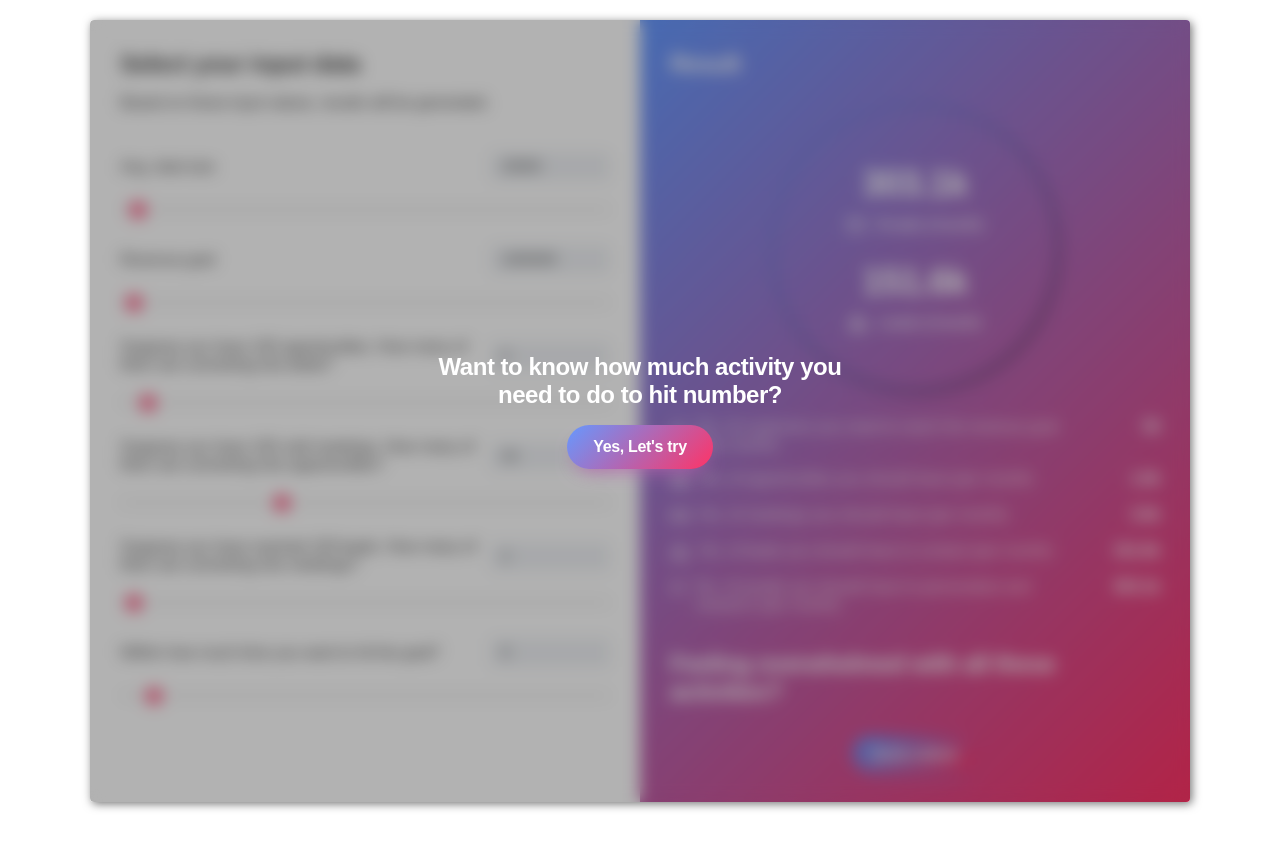
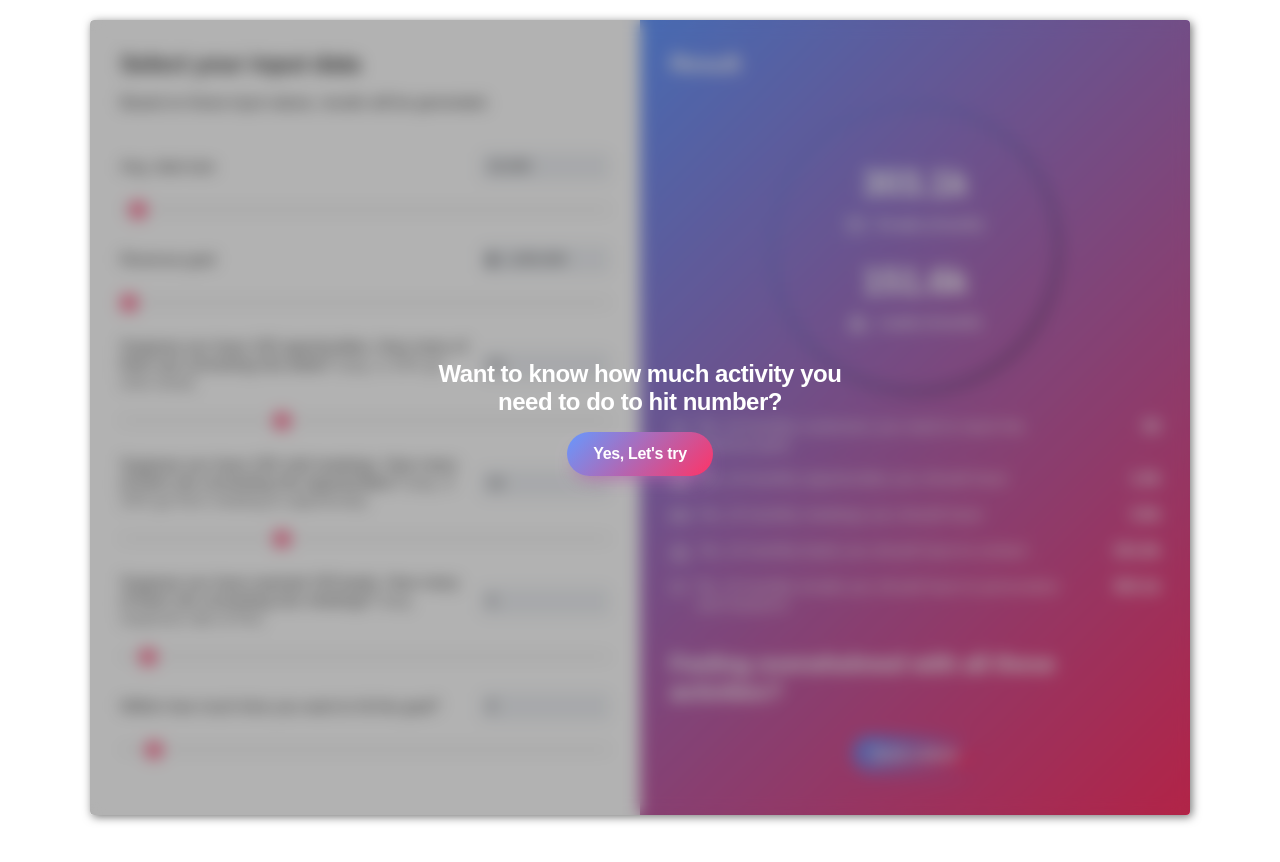
Before and after one commit to DebjitPramanick/Oneshot-Activity-Calculator, a React (Create React App) app: page / in a window 1280 px wide. Shown: the top 862 px of the page. Built offline with nearby package versions, Linux system fonts and the light colour scheme.

Commit message:
Feat: New changes

```diff
--- a/src/components/Calculator/InputView/index.tsx
+++ b/src/components/Calculator/InputView/index.tsx
@@ -32,8 +32,10 @@ const InputView: React.FC<PropsType> = ({
                 <SliderInput
                     key={input.id}
                     label={getInputLabel(input.name, input.label)}
+                    name={input.name}
                     val={input.val}
                     onChange={(val) => handleFieldVal(input.id, val)}
+                    type={input.type}
                     max={input.max}
                     min={input.min} />
             ))}
--- a/src/components/Calculator/data/input.ts
+++ b/src/components/Calculator/data/input.ts
@@ -11,17 +11,17 @@ const inputs = [
     {
         id: 2,
         label: 'Revenue goal',
-        name: 'revGoal',
+        name: 'revenueGoal',
         val: 1000000,
         type: 'number',
         min: 1,
-        max: 100000000
+        max: 1000000000
     },
     {
         id: 3,
         label: 'Suppose you have 100 opportunities. How many of them are converting into deals?',
         name: 'opp_deal',
-        val: 5,
+        val: 33,
         type: 'percentage',
         min: 1,
         max: 100
@@ -39,7 +39,7 @@ const inputs = [
         id: 5,
         label: 'Suppose you have reached 100 leads. How many of them are converting into meetings?',
         name: 'leads_meet',
-        val: 2,
+        val: 5,
         type: 'percentage',
         min: 1,
         max: 100
--- a/src/components/Calculator/data/labels.ts
+++ b/src/components/Calculator/data/labels.ts
@@ -10,7 +10,7 @@ const labelsData = {
         heading_label: 'Select your input data',
         subheading_label: 'Based on these input values, results will be generated.',
         deal_label: 'Avg. deal size',
-        revGoal_label: 'Revenue goal',
+        revenueGoal_label: 'Revenue goal',
         opp_deal_label: 'Suppose you have 100 opportunities. How many of them are converting into deals?',
         meet_opp_label: 'Suppose you have 100 cold meetings. How many of them are converting into opportunities?',
         leads_meet_label: 'Suppose you have reached 100 leads. How many of them are converting into meetings?',
--- a/src/components/Calculator/data/output.ts
+++ b/src/components/Calculator/data/output.ts
@@ -2,31 +2,31 @@ const outputs = [
     {
         id: 'customers__count',
         name: 'customers',
-        label: 'No. of customers you need to reach the revenue goal (per month): ',
+        label: 'No. of monthly customers you need to reach the revenue goal: ',
         val: 50,
     },
     {
         id: 'opportunities__count',
         name: 'opportunities',
-        label: 'No. of opportunities you should have (per month): ',
+        label: 'No. of monthly opportunities you should have: ',
         val: 1000,
     },
     {
         id: 'meetings__count',
         name: 'meetings',
-        label: 'No. of meetings you should have (per month): ',
+        label: 'No. of monthly meetings you should have: ',
         val: 3031,
     },
     {
         id: 'leads__count',
         name: 'leads',
-        label: 'No. of leads you should have to contact (per month): ',
+        label: 'No. of monthly leads you should have to contact: ',
         val: 151550
     },
     {
         id: 'emails__count',
         name: 'emails',
-        label: 'No. of emails you should have to personalize and research (per month): ',
+        label: 'No. of monthly emails you should have to personalize and research: ',
         val: 303100
     }
 ]
--- a/src/components/Calculator/index.tsx
+++ b/src/components/Calculator/index.tsx
@@ -2,7 +2,7 @@ import { useState, useEffect } from 'react'
 import { ActionsContainer, BlurOverlay, CaculatorContainer } from './styles'
 import INPUT from './data/input';
 import OUTPUT from './data/output'
-import { calculateResultHelper } from '../../helpers/calculator.helper'
+import { calculateResultHelper, formatToNumber } from '../../helpers/calculator.helper'
 import OutputView from './OuputView'
 import InputView from './InputView'
 import { SubHeading } from '../../styles/Typography'
@@ -48,8 +48,8 @@ const Calculator = () => {
             if (shoulReload) setLoading(true)
             let [dealsize, revenueGoal, dealCnvRate, oppCnvRate, leadsCnvRate, months] = inputData;
             const data = {
-                deals: dealsize.val,
-                revenueGoal: revenueGoal.val,
+                deals: formatToNumber(dealsize.val),
+                revenueGoal: formatToNumber(revenueGoal.val),
                 dealCnvRate: dealCnvRate.val,
                 oppCnvRate: oppCnvRate.val,
                 leadsCnvRate: leadsCnvRate.val,
--- a/src/components/Form/SliderInput.tsx
+++ b/src/components/Form/SliderInput.tsx
@@ -1,37 +1,56 @@
 import React from 'react'
 import { Text } from '../../styles/Typography'
-import { CustomInput, InputContainer, LabelFlex, RangeSlider } from './styles'
-
+import { Input, InputContainer, InputFieldContainer, LabelFlex, RangeSlider } from './styles'
+import { addCommaToNumber, isValidInput, formatToNumber, getBracketLabel } from '../../helpers/calculator.helper'
+import { getInputIcon } from '../../helpers/icons.helper'
 interface PropsType {
     label: string,
+    name?: string,
     val: any,
     onChange: (val: any) => void,
     min?: number,
-    max?: number
+    max?: number,
+    type?: 'percentage' | 'number'
 }
 
 const SliderInput: React.FC<PropsType> = ({
     label,
+    name = '',
     val,
     onChange,
     min = 1,
-    max = 10000000
+    max = 10000000,
+    type = 'number'
 }) => {
 
     const changeHandler = (e: any) => {
         let value = e.target.value;
-        if(value > max) value = max;
-        if(value < min) value = min;
-        onChange(Number(value))
+        if (!isValidInput(value)) return;
+        value = formatToNumber(value)
+        if (value > max) value = max;
+        if (value < min) value = min;
+        value = addCommaToNumber(value)
+        onChange(value)
     }
 
     return (
         <InputContainer>
             <LabelFlex>
-                <Text>{label}</Text>
-                <CustomInput value={val} onChange={changeHandler} type="number"/>
+                <Text>
+                    {label}
+                    <span>{type === 'percentage' && ` ${getBracketLabel(name, val)}`}</span>
+                </Text>
+                <InputFieldContainer>
+                    {getInputIcon(name, 16)}
+                    <Input
+                        value={addCommaToNumber(val)}
+                        onChange={changeHandler}
+                        type="text"
+                        style={{padding: '6px 12px 6px 4px'}} />
+                </InputFieldContainer>
+
             </LabelFlex>
-            <RangeSlider type="range" min={min} max={max} value={val} onChange={changeHandler} />
+            <RangeSlider type="range" min={min} max={max} value={formatToNumber(val)} onChange={changeHandler} />
 
         </InputContainer>
     )
--- a/src/components/Form/styles.ts
+++ b/src/components/Form/styles.ts
@@ -15,7 +15,20 @@ export const LabelFlex = styled.div`
     gap: 10px;
 `
 
-export const CustomInput = styled.input`
+export const InputFieldContainer = styled.div`
+    display: flex;
+    align-items: center;
+    gap: 0px;
+    color: ${colors.text};
+    background: ${colors.inputBG};
+    box-sizing: border-box;
+    border-radius: 4px;
+    min-width: 130px;
+    width: 130px;
+    padding-left: 4px;
+`
+
+export const Input = styled.input`
     padding: 6px 12px;
     outline: 0;
     border: 0;
@@ -25,10 +38,10 @@ export const CustomInput = styled.input`
     font-weight: 500;
     font-size: 14px;
     line-height: 17px;
-    width: 120px;
     box-sizing: border-box;
     border-radius: 4px;
     -moz-appearance: textfield;
+    width: calc(100% - 20px);
 
     &::-webkit-outer-spin-button,
     &::-webkit-inner-spin-button {
--- a/src/helpers/calculator.helper.ts
+++ b/src/helpers/calculator.helper.ts
@@ -33,6 +33,31 @@ export const formatNumber = (count: number) => {
 }
 
 export const getMonthlyData = (target: number, months: number) => {
-    let data =  Math.ceil(target/months);
+    let data = Math.ceil(target / months);
     return data;
 }
+
+export const isValidInput = (val: any) => {
+    let pattern = /^[0-9,]*$/g
+    let valid = pattern.test(val)
+    return valid;
+}
+
+export const addCommaToNumber = (num: any) => {
+    let numericVal = num.toString().replace(/[^0-9]/g, "");
+    let result = numericVal.toString().replace(/\B(?=(\d{3})+(?!\d))/g, ",");
+    return result;
+}
+
+export const formatToNumber = (val: any) => {
+    if (typeof val === 'number') return val;
+    let result = val.replaceAll(',', '')
+    result = Number(result)
+    return result;
+}
+
+export const getBracketLabel = (key: string, val: string) => {
+    if(key === 'opp_deal') return `(avg. is ${val}% go onto close)`;
+    else if(key === 'meet_opp') return `(avg. is ${val}% go from meeting to opportunity)`;
+    return `(avg. response rate of ${val}%)`;
+}
--- a/src/helpers/icons.helper.tsx
+++ b/src/helpers/icons.helper.tsx
@@ -3,11 +3,18 @@ import { MdOutlineBusinessCenter } from 'react-icons/md'
 import { MdOutlineLeaderboard } from 'react-icons/md'
 import { FaRegHandshake } from 'react-icons/fa'
 import { AiOutlineMail } from 'react-icons/ai'
+import {BiDollar} from 'react-icons/bi'
 
-export const getIcon = (key: string, size: any = 20, color: string = '#000') => {
+export const getOutputIcon = (key: string, size: any = 20, color: string = '#000') => {
+    if (key.toLowerCase().includes('leads')) return <MdOutlineLeaderboard size={size} color={color} />
     if (key.toLowerCase().includes('customers')) return <IoPeopleOutline size={size} color={color} />
     else if (key.toLowerCase().includes('opportunities')) return <MdOutlineBusinessCenter size={size} color={color} />
     else if (key.toLowerCase().includes('meetings')) return <FaRegHandshake size={size} color={color} />
     else if (key.toLowerCase().includes('leads')) return <MdOutlineLeaderboard size={size} color={color} />
     return <AiOutlineMail size={size} color={color} />
 }
+
+export const getInputIcon = (key: string, size: any = 20, color: string = '#000') => {
+    if (key.toLowerCase().includes('revenue')) return <BiDollar size={size} color={color} />
+    return null;
+}
--- a/src/styles/Typography.ts
+++ b/src/styles/Typography.ts
@@ -8,6 +8,10 @@ export const Text = styled.p`
     color: ${colors.text};
     text-overflow: ellipsis;
     overflow: hidden;
+
+    span {
+        color: #7e7e7e;
+    }
 `
 export const SmallText = styled.p`
     font-style: normal;
--- a/src/types/index.tsx
+++ b/src/types/index.tsx
@@ -9,7 +9,7 @@ export interface InputLabelsType {
     heading_label: string;
     subheading_label: string;
     deal_label: string;
-    revGoal_label: string;
+    revenueGoal_label: string;
     opp_deal_label: string;
     meet_opp_label: string;
     leads_meet_label: string;
```
Also changed, not shown: src/components/Calculator/OuputView/index.tsx (+4 -4 lines).
